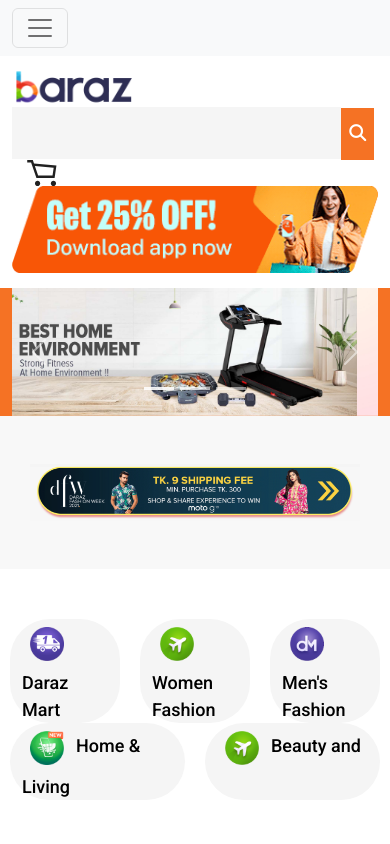
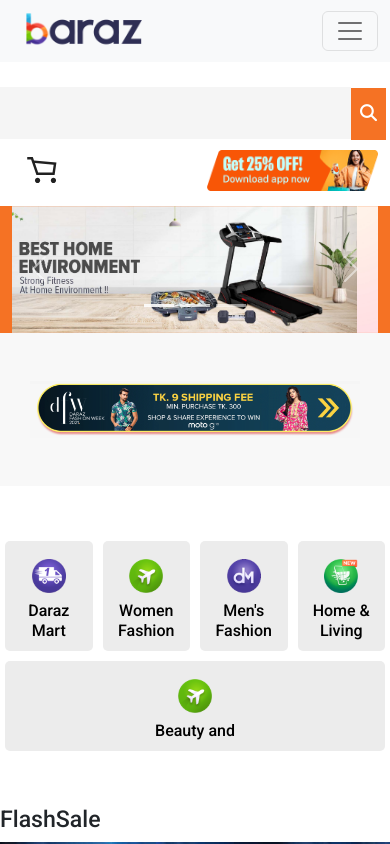
Before and after one commit to jahidwalid/daraz-home-page, a plain HTML site: page index.html in a window 390 px wide. Shown: the top 844 px of the page. Drawn offline with nearby package versions, Linux system fonts and the light colour scheme.

Commit message:
Basic Responsive

```diff
--- a/css/style.css
+++ b/css/style.css
@@ -144,3 +144,36 @@
     border-top: 1px solid white;
     padding: 10px 0px;
 }
+.navbar-brand{
+    display: none;
+}
+@media (max-width:775px){
+    #gategori-section .col{
+        text-align: center;
+    }
+    #gategori-section .col a{
+        display: block;
+        font-size: 16px;
+        line-height: 20px;
+    }
+    #gategori-section .col{
+        background: #ECECEC;
+        border-radius: 5px;
+        margin: 5px 5px;
+        padding: 10px;
+    }
+    .header-logo {
+        text-align: center;
+        margin: auto;
+        display: none;
+    }
+    .navbar-brand{
+        display: block !important;
+    }
+    .header-logo-top{
+        display: block;
+    }
+    .search-p{
+        padding: 10px 0px;
+    }
+}
--- a/index.html
+++ b/index.html
@@ -12,15 +12,22 @@
     <link rel="stylesheet" href="https://cdnjs.cloudflare.com/ajax/libs/font-awesome/6.2.1/css/all.min.css" integrity="sha512-MV7K8+y+gLIBoVD59lQIYicR65iaqukzvf/nwasF0nqhPay5w/9lJmVM2hMDcnK1OnMGCdVK+iQrJ7lzPJQd1w==" crossorigin="anonymous" referrerpolicy="no-referrer" />
     <!-- ========= Css link ======== -->
     <link rel="stylesheet" href="./css/style.css">
+    <!-- ========== Meta Tag For Seo =========== -->
+    <meta name="description" content="Bangladesh's best online shopping store with 17+ million products at resounding discounts in dhaka, ctg &amp; All across Bangladesh with cash on delivery (COD)">
+    <meta property="og:description" content="Bangladesh's best online shopping store with 17+ million products at resounding discounts in dhaka, ctg &amp; All across Bangladesh with cash on delivery (COD)">
+    <meta property="og:image" content="//laz-img-cdn.alicdn.com/tfs/TB15BYfh4rI8KJjy0FpXXb5hVXa-200-200.png">
     <!-- ========= Favicon ========= -->
     <link rel="shortcut icon" href="./img/favicon.ico" type="image/x-icon">
-    <title>Daraz project</title>
+    <title>Online Shopping in Bangladesh</title>
 </head>
 <body>
   <header>
     <!-- ======== Top navbar Strat here ======= -->
     <nav class="navbar navbar-expand-lg bg-light">
         <div class="container-fluid">
+            <a class="navbar-brand" href="#">
+                    <img class="header-logo header-logo-top" src="./img/logo.png" alt="logo of daraz">
+            </a>
           <button class="navbar-toggler" type="button" data-bs-toggle="collapse" data-bs-target="#navbarNav" aria-controls="navbarNav" aria-expanded="false" aria-label="Toggle navigation">
             <span class="navbar-toggler-icon"></span>
           </button>
@@ -58,13 +65,13 @@
             <div class="col-lg-2">
                 <img class="header-logo" src="./img/logo.png" alt="logo of daraz">
             </div>
-            <div class="col-lg-7">
+            <div class="col-lg-7 search-p">
                 <form action="#" class="header-search-form">
                     <input type="search" name="" id="">
                     <button class="inline" type="submit"><i class="fa-solid fa-magnifying-glass"></i></button>
                 </form>
             </div>
-            <div class="col-lg-1">
+            <div class="col-lg-1 col-sm-6 col-6">
              <div class="cart-btn">
                 <svg width="25px" height="22px" viewBox="0 0 25 22" version="1.1" xmlns="http://www.w3.org/2000/svg" xmlns:xlink="http://www.w3.org/1999/xlink" data-spm-anchor-id="a2a0e.home.dcart.i0.18e812f7Uc8fR2">
                     <!-- Generator: Sketch 50.2 (55047) - http://www.bohemiancoding.com/sketch -->
@@ -101,10 +108,10 @@
                             </g>
                         </g>
                     </g>
-                  </svg>
+                </svg>
              </div>
             </div>
-            <div class="col-lg-2">
+            <div class="col-lg-2 col-6 col-sm-6">
                 <div class="app-download-btn">
                     <a href="#"><img src="./img/app.png" alt="Download App"></a>
                 </div>
```
